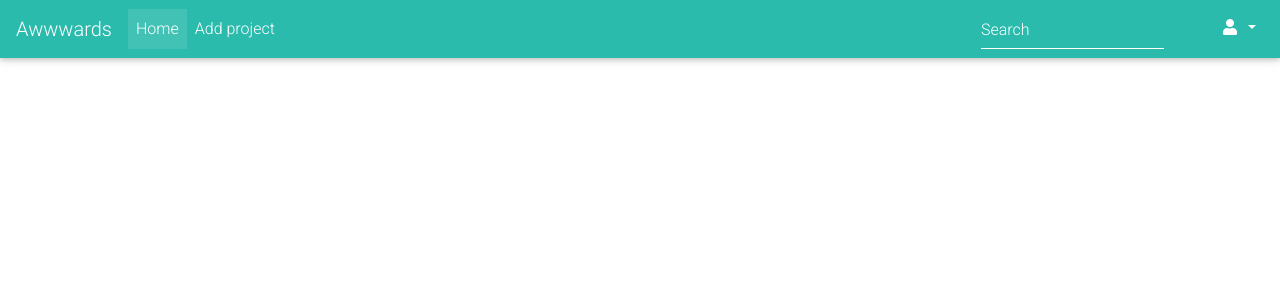
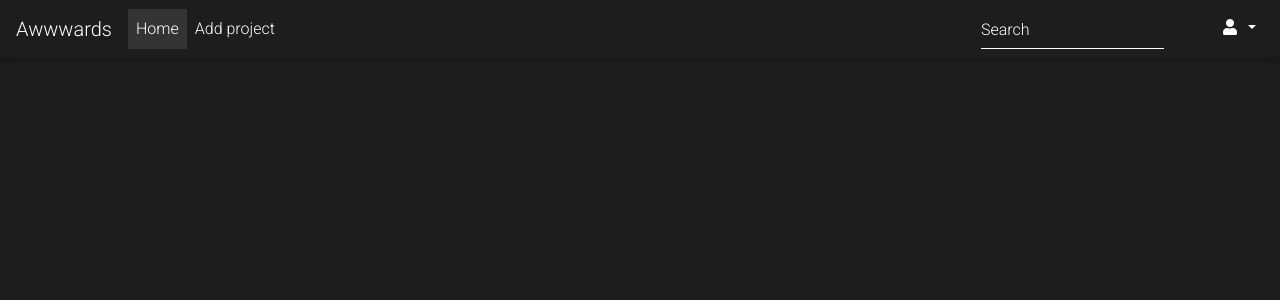
Before and after one commit to TERESIA012/Awwwards, a Django app: template awards/templates/base.html in a window 1280 px wide. Shown: the top 300 px of the page. Run offline with Django 3.2, Linux system fonts and the light colour scheme; the template is opened without the code that fills it, so the values that code supplies are empty; parts of the project's set-up code (start-up, migrations or seed data) failed here and were passed over; some libraries are stand-ins or nearby versions; some web fonts are replaced.

Commit message:
style navbar

```diff
--- a/awards/templates/base.html
+++ b/awards/templates/base.html
@@ -20,6 +20,7 @@
     <link href="https://cdnjs.cloudflare.com/ajax/libs/twitter-bootstrap/4.5.0/css/bootstrap.min.css" rel="stylesheet">
     <!-- Material Design Bootstrap -->
     <link href="https://cdnjs.cloudflare.com/ajax/libs/mdbootstrap/4.19.1/css/mdb.min.css" rel="stylesheet">
+
     {% endblock %}
 
 
--- a/awards/templates/navbar.html
+++ b/awards/templates/navbar.html
@@ -1,5 +1,5 @@
 <!--Navbar -->
-<nav class="mb-1 navbar navbar-expand-lg navbar-dark default-color">
+<nav class="mb-1 navbar navbar-expand-lg navbar-dark ">
     <a class="navbar-brand" href="#">Awwwards</a>
     <button class="navbar-toggler" type="button" data-toggle="collapse" data-target="#navbarSupportedContent-333"
         aria-controls="navbarSupportedContent-333" aria-expanded="false" aria-label="Toggle navigation">
@@ -41,3 +41,10 @@
         </ul>
     </div>
 </nav>
+
+<style>
+    body{
+        background-color:#1d1d1d;
+        color:#FFF;
+    }
+</style>
```
Also changed, not shown: awards/templates/index.html (+25 -5 lines).
